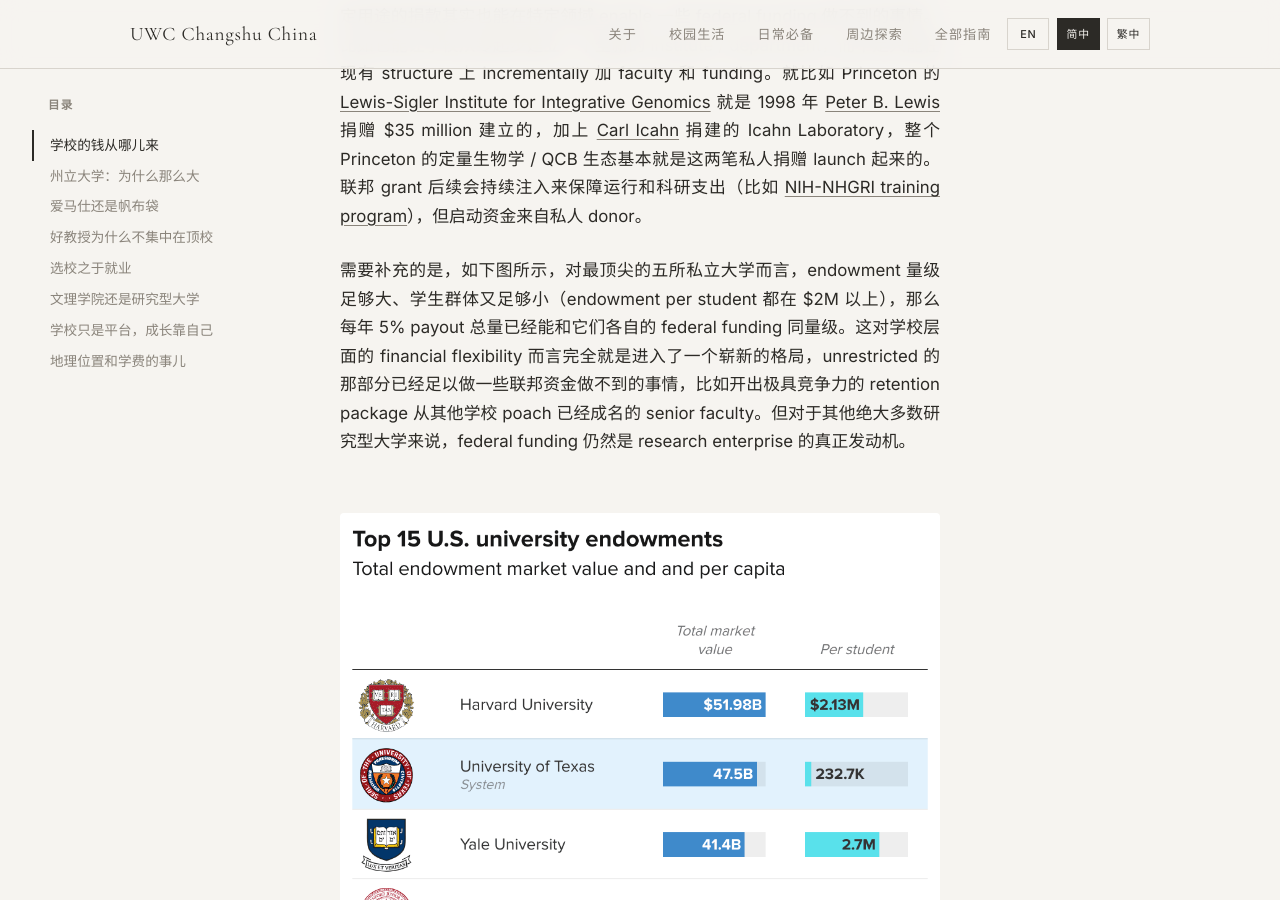
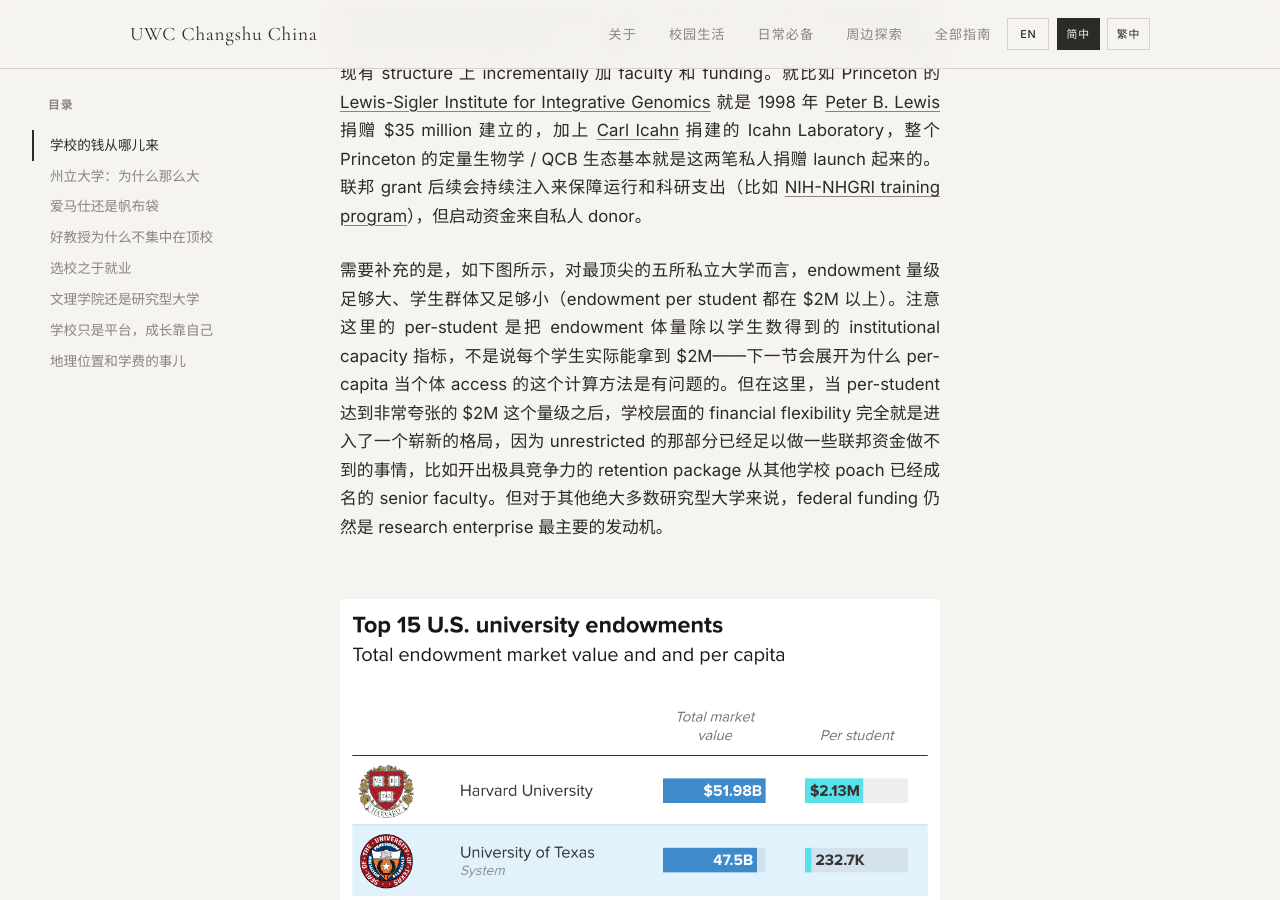
Before and after one commit to United-World-College/UWC-Survival-Guide, a Jekyll site: the page built from website/_guides/chinese/school-selection-CN.md, in a window 1280 px wide and 900 px high, scrolled down 2677 px. Built offline with Jekyll 4.4.1, drawn with Linux system fonts in a browser that asks for light colours.

Commit message:
refactor: signpost per-student as institutional-capacity in endowment paragraph
- Add an explicit disambiguation: per-student here is endowment / student count as an institutional-capacity metric, not individual access; forward-reference the next section that unpacks why per-capita is misleading as an access measure
- Drop the "5% payout total matches federal funding" sentence; lead instead with the $2M threshold and the resulting institutional financial-flexibility regime change so the argument doesn't conflate per-student wealth with total payout
- Soften "research enterprise's true engine" to "main engine" to match the more careful framing

```diff
--- a/website/_guides/chinese/school-selection-CN.md
+++ b/website/_guides/chinese/school-selection-CN.md
@@ -31,7 +31,7 @@
 
 我相信听到这儿有人就要问了，除此之外还有 endowment fund 呢？私立大学的富豪校友那么多，捐了那么多钱，难道还抵不上联邦的资金吗？说得没错，但其实这里面会有很多现实的问题。其中最主要的就是资金支配的自由度。首先是学校的 endowment fund 其实本质上相当于是一个家办/信托基金，一般来说是只能支配投资的收益而不是本金的。所以每年可供使用的部分只有大概 5% 左右。但是不要以为拿到了收益就可以高枕无忧发展学校了，因为其实大部分捐款人都会对自己的捐款用途有严格的限制。比如我们经常能看到的很多大学里面有叫做某某家族奖学金，或者是某栋楼是以某个人命名的，这些都大概率是捐款的时候就指定了要支持学校某一小部分的发展，而不是可以随意使用的资金。但这种限定用途的捐款其实也能在特定领域 enable 一些 federal funding 做不到的事情。比如它能让学校从零起步建立一个全新的 institute / department，而不是只能在现有 structure 上 incrementally 加 faculty 和 funding。就比如 Princeton 的 [Lewis-Sigler Institute for Integrative Genomics](https://lsi.princeton.edu/about/founding-donors) 就是 1998 年 [Peter B. Lewis](https://en.wikipedia.org/wiki/Peter_B._Lewis) 捐赠 $35 million 建立的，加上 [Carl Icahn](https://en.wikipedia.org/wiki/Carl_Icahn) 捐建的 Icahn Laboratory，整个 Princeton 的定量生物学 / QCB 生态基本就是这两笔私人捐赠 launch 起来的。联邦 grant 后续会持续注入来保障运行和科研支出（比如 [NIH-NHGRI training program](https://lsi.princeton.edu/education/nih-nhgri-training-program)），但启动资金来自私人 donor。
 
-需要补充的是，如下图所示，对最顶尖的五所私立大学而言，endowment 量级足够大、学生群体又足够小（endowment per student 都在 $2M 以上），那么每年 5% payout 总量已经能和它们各自的 federal funding 同量级。这对学校层面的 financial flexibility 而言完全就是进入了一个崭新的格局，unrestricted 的那部分已经足以做一些联邦资金做不到的事情，比如开出极具竞争力的 retention package 从其他学校 poach 已经成名的 senior faculty。但对于其他绝大多数研究型大学来说，federal funding 仍然是 research enterprise 的真正发动机。
+需要补充的是，如下图所示，对最顶尖的五所私立大学而言，endowment 量级足够大、学生群体又足够小（endowment per student 都在 $2M 以上）。注意这里的 per-student 是把 endowment 体量除以学生数得到的 institutional capacity 指标，不是说每个学生实际能拿到 $2M——下一节会展开为什么 per-capita 当个体 access 的这个计算方法是有问题的。但在这里，当 per-student 达到非常夸张的 $2M 这个量级之后，学校层面的 financial flexibility 完全就是进入了一个崭新的格局，因为 unrestricted 的那部分已经足以做一些联邦资金做不到的事情，比如开出极具竞争力的 retention package 从其他学校 poach 已经成名的 senior faculty。但对于其他绝大多数研究型大学来说，federal funding 仍然是 research enterprise 最主要的发动机。
 
 ![Top 15 U.S. University Endowments]({{ '/assets/images/endowment-chart.png' | relative_url }})
 
```
Also changed, not shown: website/_guides/chinese/school-selection-TW.md (+1 -1 lines), website/_guides/default/school-selection.md (+1 -1 lines).
